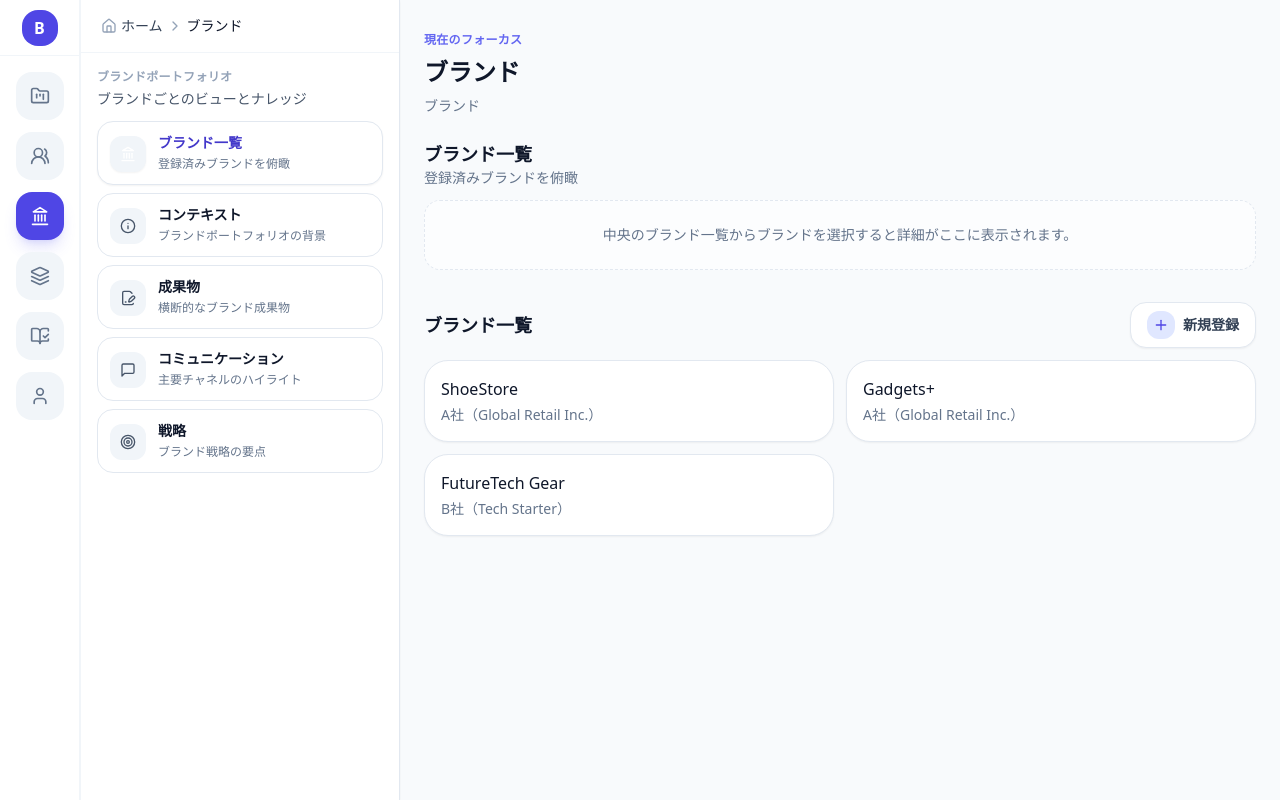
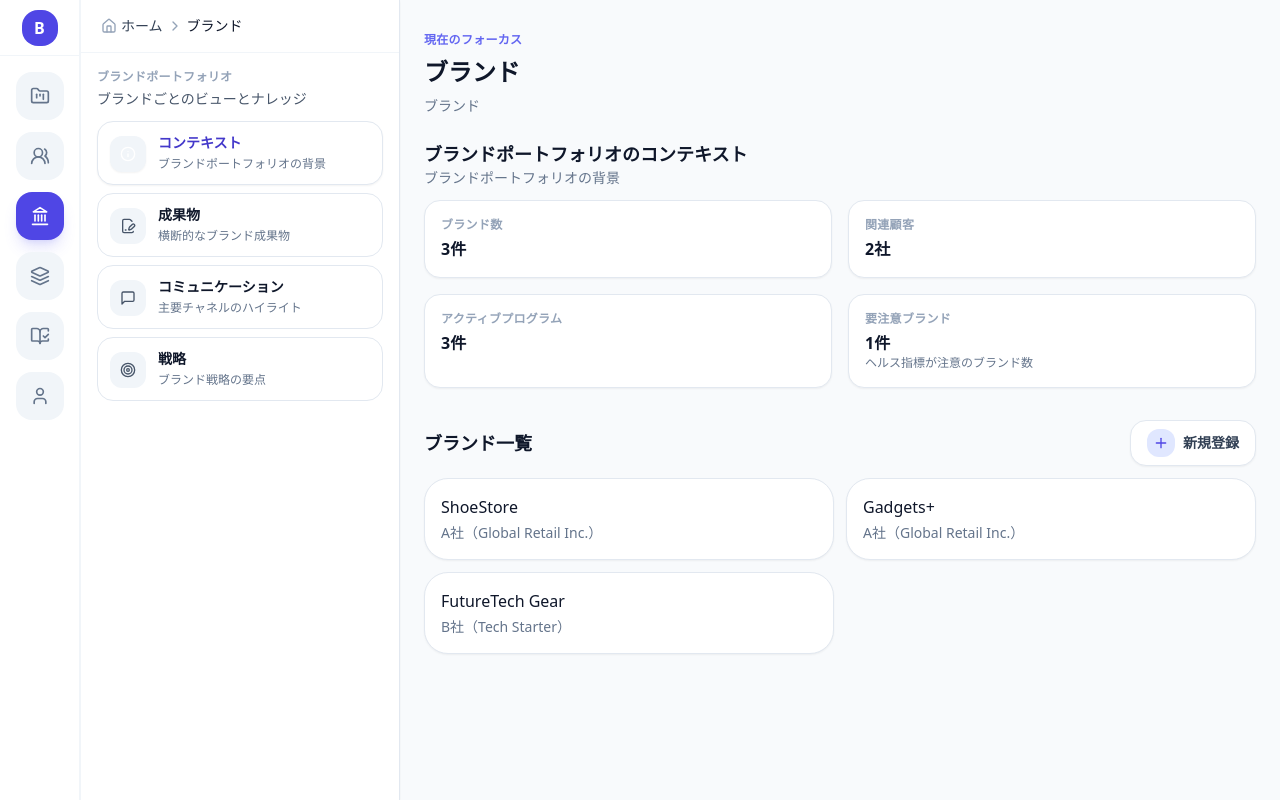
Before and after one commit to aony1215/benten_prototype, a Next.js app: page /brands in a window 1280 px wide. Built offline with nearby package versions, Linux system fonts and the light colour scheme.

Commit message:
Remove portfolio list navigation cards

```diff
--- a/components/Shell.tsx
+++ b/components/Shell.tsx
@@ -560,15 +560,9 @@
   const customer = pickCustomer(sp, pathname)
 
   if (!customer) {
-    const activeSection = sp?.get('section') ?? 'list'
+    const requestedSection = sp?.get('section')
+    const activeSection = requestedSection && requestedSection !== 'list' ? requestedSection : 'context'
     const navDefinitions: ModeNavDefinition[] = [
-      {
-        path: '/customers',
-        label: '顧客一覧',
-        description: '登録済み顧客を俯瞰',
-        icon: Users2,
-        params: { section: 'list' },
-      },
       {
         path: '/customers',
         label: 'コンテキスト',
@@ -910,15 +904,9 @@
   }
 
   if (!requestedBrandId) {
-    const activeSection = sp?.get('section') ?? 'list'
+    const requestedSection = sp?.get('section')
+    const activeSection = requestedSection && requestedSection !== 'list' ? requestedSection : 'context'
     const navDefinitions: ModeNavDefinition[] = [
-      {
-        path: '/brands',
-        label: 'ブランド一覧',
-        description: '登録済みブランドを俯瞰',
-        icon: Landmark,
-        params: { section: 'list' },
-      },
       {
         path: '/brands',
         label: 'コンテキスト',
@@ -1219,15 +1207,9 @@
   }
 
   if (!requestedProgramId) {
-    const activeSection = sp?.get('section') ?? 'list'
+    const requestedSection = sp?.get('section')
+    const activeSection = requestedSection && requestedSection !== 'list' ? requestedSection : 'context'
     const navDefinitions: ModeNavDefinition[] = [
-      {
-        path: '/programs',
-        label: 'プログラム一覧',
-        description: '進行中の取り組みを俯瞰',
-        icon: Layers,
-        params: { section: 'list' },
-      },
       {
         path: '/programs',
         label: 'コンテキスト',
```
